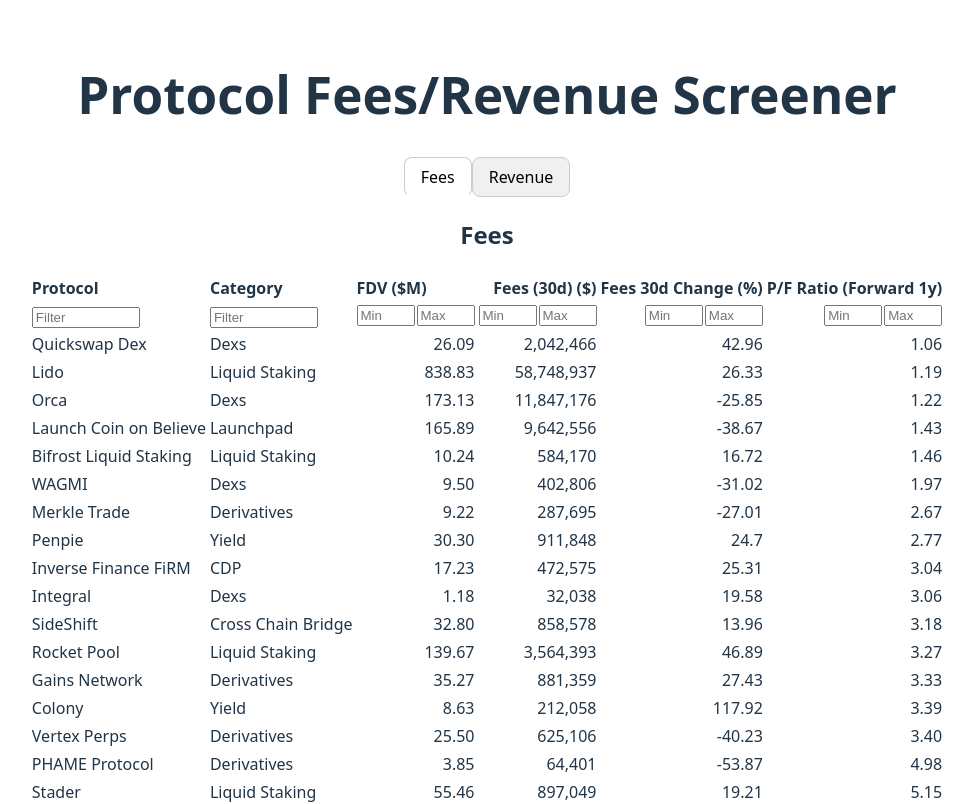
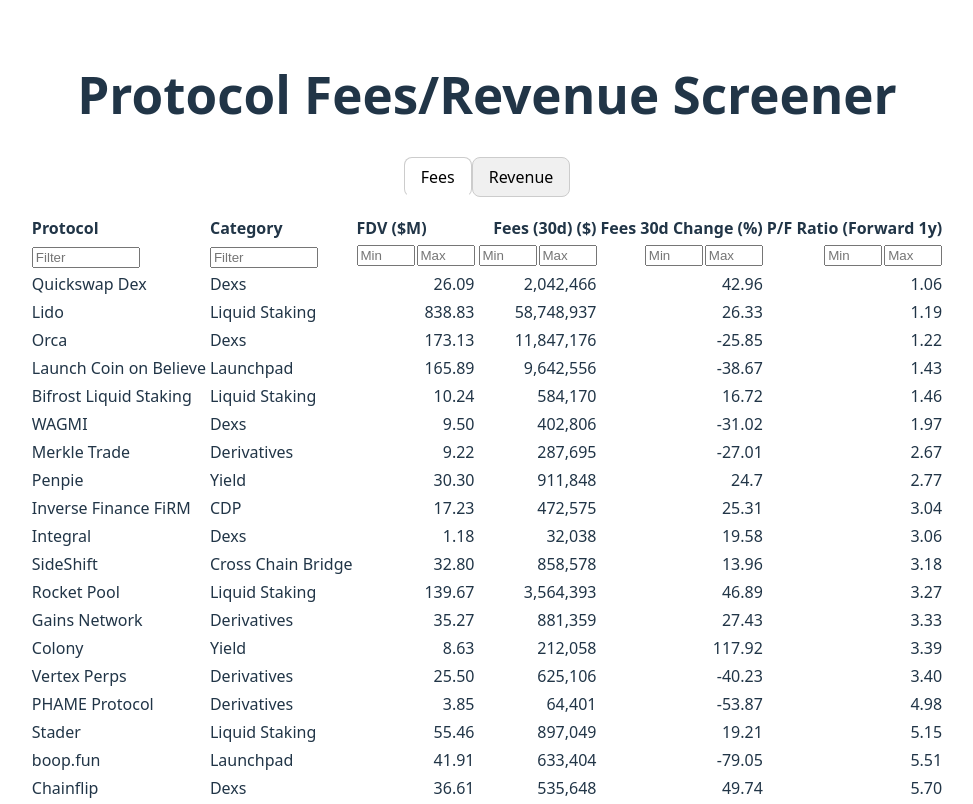
Before and after one commit to lequangphu/crypto-screener, a React (Vite) app in the folder dashboard/: page / in a window 1280 px wide. Shown: the top 804 px of the page, without its empty margins (153-1126 px from the left). Built offline with nearby package versions, Linux system fonts and the light colour scheme.

Commit message:
fix: remove redundant table titles and make tab text visible

```diff
--- a/dashboard/src/App.css
+++ b/dashboard/src/App.css
@@ -50,6 +50,7 @@
   border: 1px solid #ccc;
   background-color: #f0f0f0;
   cursor: pointer;
+  color: #000;
 }
 
 .tabs button.active {
--- a/dashboard/src/App.jsx
+++ b/dashboard/src/App.jsx
@@ -30,7 +30,7 @@
   return data;
 }
 
-function Table({ columns, data, title }) {
+function Table({ columns, data }) {
   // Per-column filter state
   const [filters, setFilters] = useState(() =>
     Object.fromEntries(columns.map((col) => [col.key, col.type === 'number' || col.type === 'currency' ? { min: '', max: '' } : '']))
@@ -94,7 +94,6 @@
 
   return (
     <div style={{ marginBottom: 48 }}>
-      <h2>{title}</h2>
       <div style={{ overflowX: 'auto' }}>
         <table>
           <thead>
@@ -194,8 +193,8 @@
         </button>
       </div>
 
-      {activeTab === 'fees' && <Table columns={FEES_COLUMNS} data={feesData} title="Fees" />}
-      {activeTab === 'revenue' && <Table columns={REVENUE_COLUMNS} data={revenueData} title="Revenue" />}
+      {activeTab === 'fees' && <Table columns={FEES_COLUMNS} data={feesData} />}
+      {activeTab === 'revenue' && <Table columns={REVENUE_COLUMNS} data={revenueData} />}
     </div>
   );
 }
```
